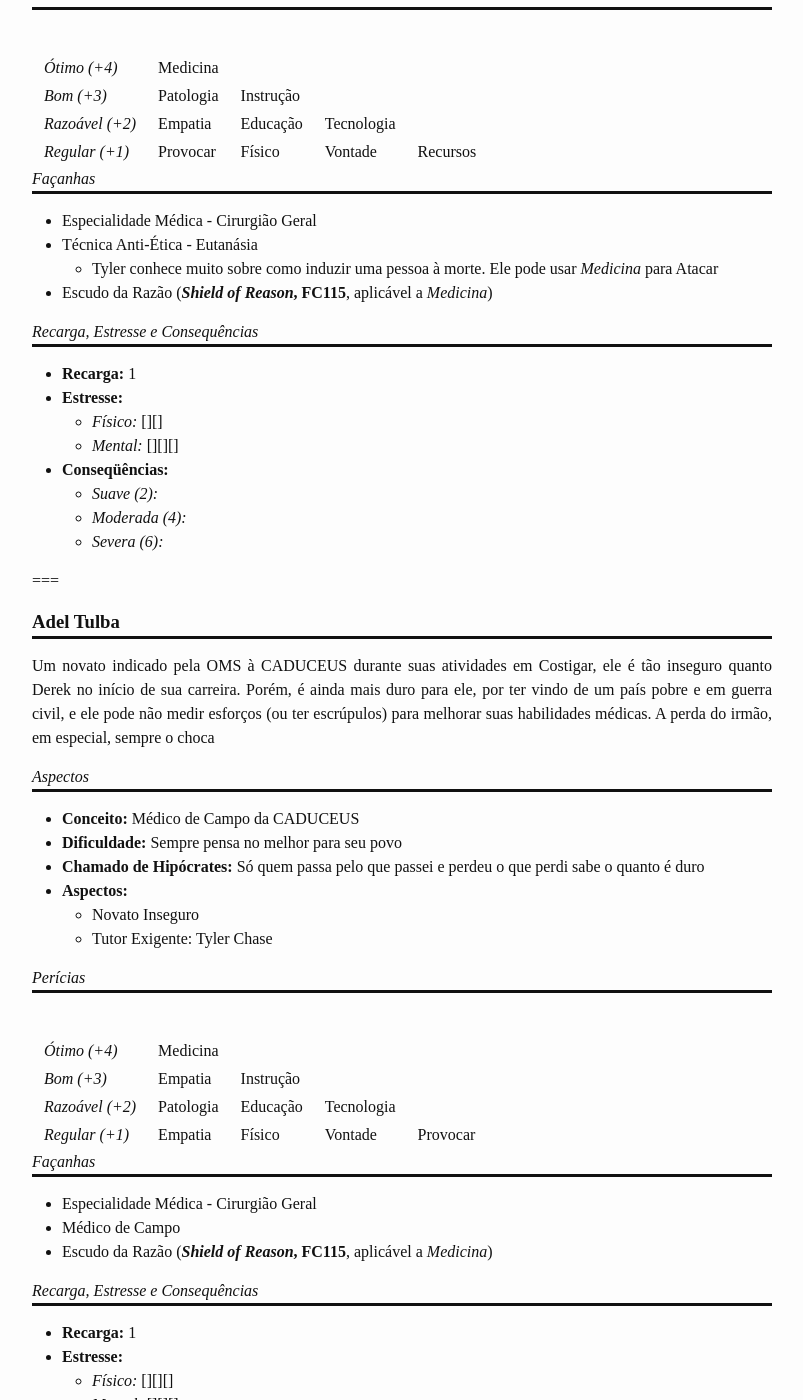
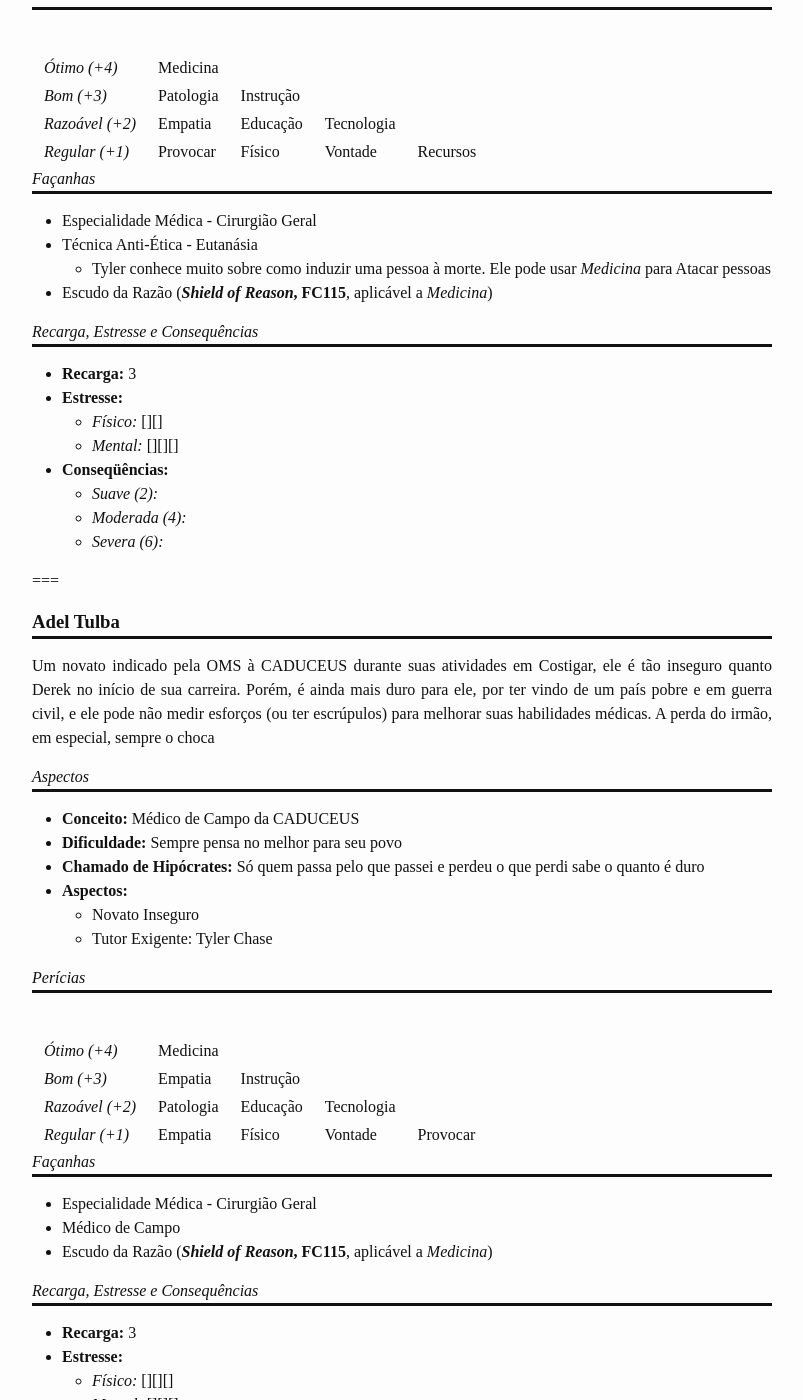
Before and after one commit to fabiocosta0305/fabiocosta0305.github.io-old, a Jekyll site: the page built from _posts/2015-05-21-DestinoDaCaduceus-personagens.md, in a window 1280 px wide and 1400 px high, scrolled down 8677 px. Shown: the whole window, without its empty margins (238-1041 px from the left). Built offline with Jekyll 4.4.1, drawn with Linux system fonts in a browser that asks for light colours; some web fonts are replaced; Markdown is read by kramdown in place of the engine named in the settings.

```diff
--- a/_posts/2015-05-21-DestinoDaCaduceus-personagens.md
+++ b/_posts/2015-05-21-DestinoDaCaduceus-personagens.md
@@ -378,12 +378,12 @@ Formado junto com Derek, entrou para a CADUCEUS procurando uma cura para sua irm
 
 - Especialidade Médica - Cirurgião Geral
 - Técnica Anti-Ética - Eutanásia
-  - Tyler conhece muito sobre como induzir uma pessoa à morte. Ele pode usar *Medicina* para Atacar
+  - Tyler conhece muito sobre como induzir uma pessoa à morte. Ele pode usar *Medicina* para Atacar pessoas
 - Escudo da Razão (__*Shield of Reason*, FC115__, aplicável a *Medicina*)
 
 #### Recarga, Estresse e Consequências
 
-- **Recarga:** 1
+- **Recarga:** 3
 - **Estresse:**
   - *Físico:* [][]
   - *Mental:* [][][]
@@ -424,7 +424,7 @@ Um novato indicado pela OMS à CADUCEUS durante suas atividades em Costigar, ele
 
 #### Recarga, Estresse e Consequências
 
-- **Recarga:** 1
+- **Recarga:** 3
 - **Estresse:**
   - *Físico:* [][][]
   - *Mental:* [][][]
```
